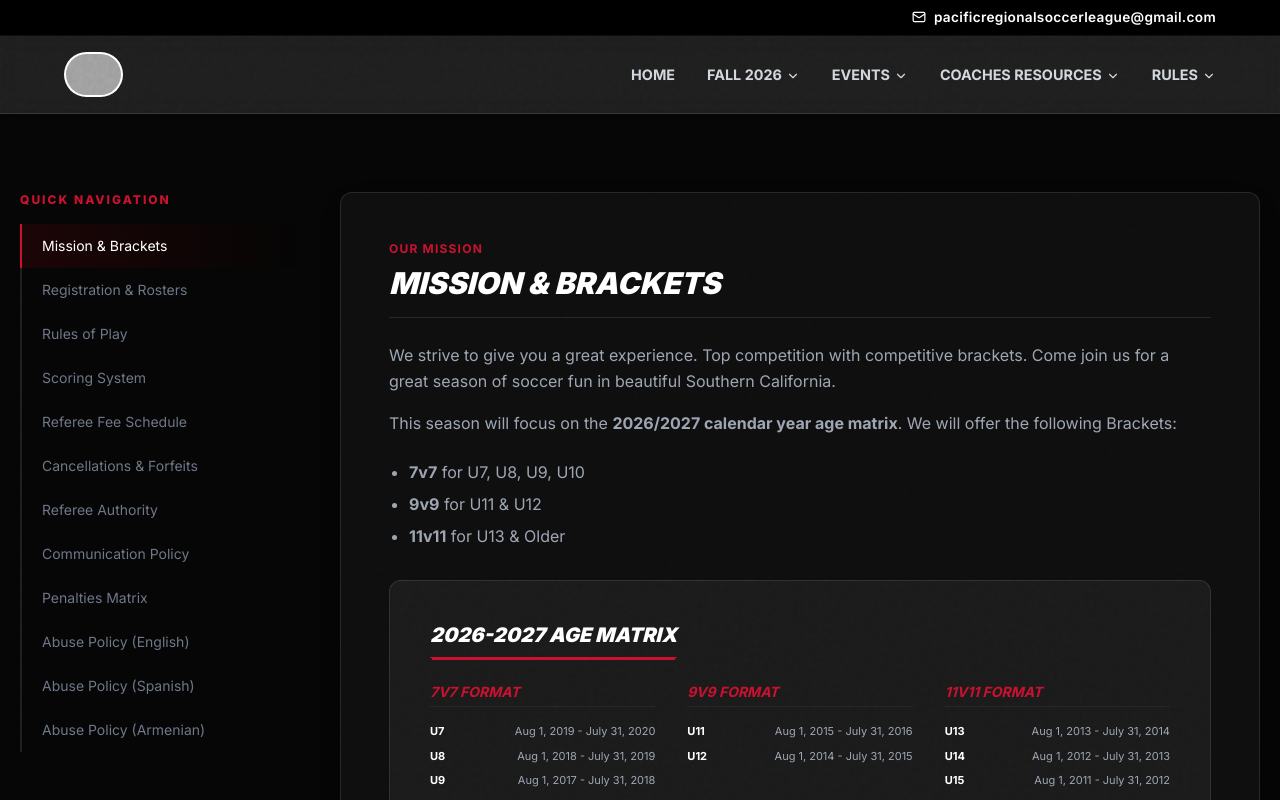
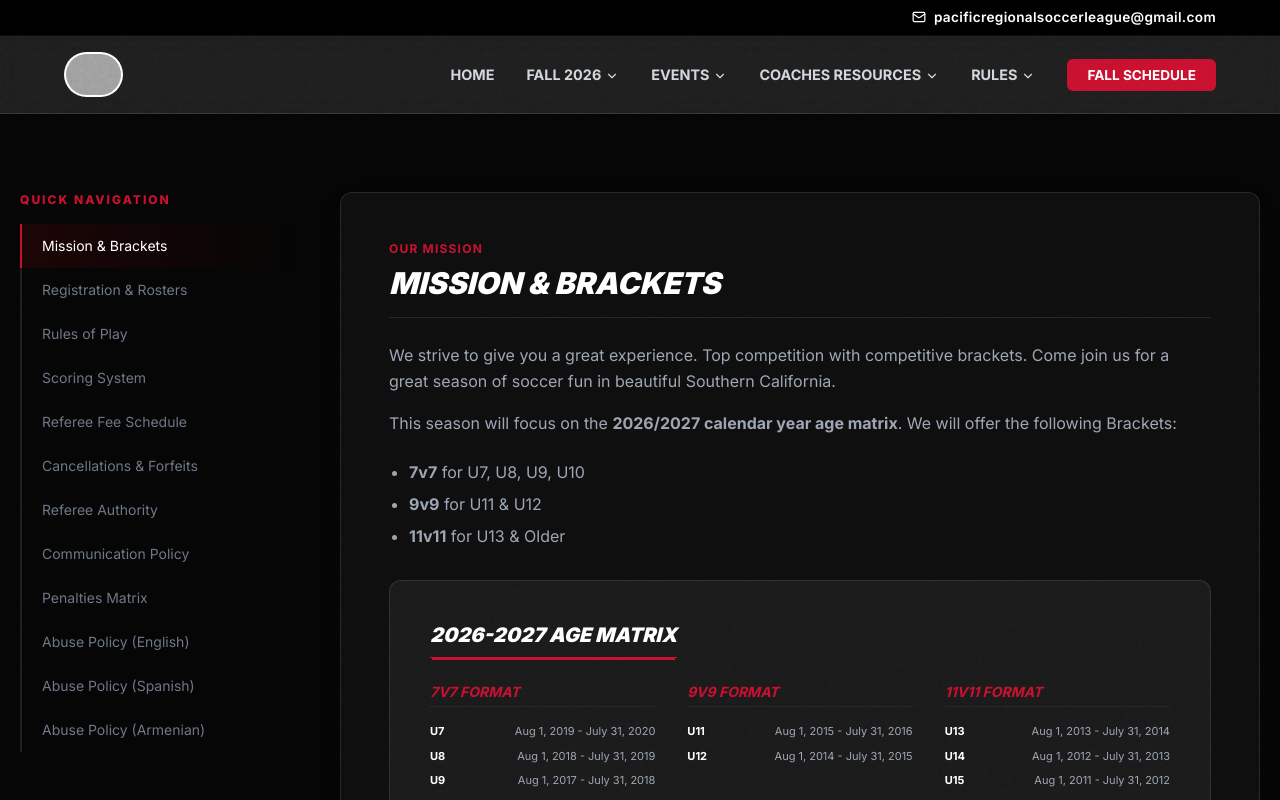
Before and after one commit to socalcustomcanopies/pacificregionalsoccer, a React (Vite) app: page /rules in a window 1280 px wide. Shown: the top 800 px of the page. Built offline with nearby package versions, Linux system fonts and the light colour scheme; grey boxes are pictures that could not be loaded.

Commit message:
feat: update navigation with fall schedule highlight
Promote the fall schedule to the primary call-to-action in the navigation menu across all pages and update highlight styling for consistency.

```diff
--- a/src/pages/AgeMatrix.tsx
+++ b/src/pages/AgeMatrix.tsx
@@ -33,8 +33,8 @@ export default function AgeMatrix() {
   const navLinks = [
     { name: 'Home', href: '/' },
     { name: "FALL 2026", dropdown: [
-      { name: 'Registration', href: 'https://soccer.sincsports.com/register/start.aspx?tid=PACRSL&tab=2&sub=0', highlight: true },
-      { name: 'Fall Schedule', href: 'https://soccer.sincsports.com/schedule.aspx?tid=PACRSL&tab=3&sub=0' },
+      { name: 'Registration', href: 'https://soccer.sincsports.com/register/start.aspx?tid=PACRSL&tab=2&sub=0' },
+      { name: 'Fall Schedule', href: 'https://soccer.sincsports.com/schedule.aspx?tid=PACRSL&tab=3&sub=0', highlight: true },
     ]},
     { name: 'Events', href: '/#events', dropdown: [
       { name: 'Fall League', href: 'https://soccer.sincsports.com/register/start.aspx?tid=PACRSL&tab=2&sub=0' },
@@ -144,6 +144,11 @@ export default function AgeMatrix() {
               )}
             </li>
           ))}
+          <li>
+            <a href="https://soccer.sincsports.com/schedule.aspx?tid=PACRSL&tab=3&sub=0" target="_blank" rel="noreferrer" className="bg-[#C8102E] text-white px-5 py-2 rounded-md font-bold text-[0.85rem] uppercase hover:bg-[#a00c24] transition-all">
+              Fall Schedule
+            </a>
+          </li>
         </ul>
 
         {/* Hamburger */}
--- a/src/pages/Home.tsx
+++ b/src/pages/Home.tsx
@@ -69,8 +69,8 @@ export default function Home() {
   const navLinks = [
     { name: 'Home', href: '/', icon: LayoutGrid },
     { name: "FALL 2026", icon: Calendar, dropdown: [
-      { name: 'Registration', href: 'https://soccer.sincsports.com/register/start.aspx?tid=PACRSL&tab=2&sub=0', highlight: true },
-      { name: 'Fall Schedule', href: 'https://soccer.sincsports.com/schedule.aspx?tid=PACRSL&tab=3&sub=0' },
+      { name: 'Registration', href: 'https://soccer.sincsports.com/register/start.aspx?tid=PACRSL&tab=2&sub=0' },
+      { name: 'Fall Schedule', href: 'https://soccer.sincsports.com/schedule.aspx?tid=PACRSL&tab=3&sub=0', highlight: true },
     ]},
     { name: 'Events', href: '/#events', icon: Calendar, dropdown: [
       { name: 'Fall League', href: 'https://soccer.sincsports.com/register/start.aspx?tid=PACRSL&tab=2&sub=0' },
@@ -186,8 +186,8 @@ export default function Home() {
             </li>
           ))}
           <li>
-            <a href="https://soccer.sincsports.com/register/start.aspx?tid=PACRSL&tab=2&sub=0" target="_blank" rel="noreferrer" className="bg-[#C8102E] text-white px-5 py-2 rounded-md font-bold text-[0.85rem] uppercase hover:bg-[#a00c24] transition-all">
-              Register Now
+            <a href="https://soccer.sincsports.com/schedule.aspx?tid=PACRSL&tab=3&sub=0" target="_blank" rel="noreferrer" className="bg-[#C8102E] text-white px-5 py-2 rounded-md font-bold text-[0.85rem] uppercase hover:bg-[#a00c24] transition-all">
+              Fall Schedule
             </a>
           </li>
         </ul>
--- a/src/pages/Rules.tsx
+++ b/src/pages/Rules.tsx
@@ -61,8 +61,8 @@ export default function Rules() {
   const navLinks = [
     { name: 'Home', href: '/' },
     { name: "FALL 2026", dropdown: [
-      { name: 'Registration', href: 'https://soccer.sincsports.com/register/start.aspx?tid=PACRSL&tab=2&sub=0', highlight: true },
-      { name: 'Fall Schedule', href: 'https://soccer.sincsports.com/schedule.aspx?tid=PACRSL&tab=3&sub=0' },
+      { name: 'Registration', href: 'https://soccer.sincsports.com/register/start.aspx?tid=PACRSL&tab=2&sub=0' },
+      { name: 'Fall Schedule', href: 'https://soccer.sincsports.com/schedule.aspx?tid=PACRSL&tab=3&sub=0', highlight: true },
     ]},
     { name: 'Events', href: '/#events', dropdown: [
       { name: 'Fall League', href: 'https://soccer.sincsports.com/register/start.aspx?tid=PACRSL&tab=2&sub=0' },
@@ -187,6 +187,11 @@ export default function Rules() {
               )}
             </li>
           ))}
+          <li>
+            <a href="https://soccer.sincsports.com/schedule.aspx?tid=PACRSL&tab=3&sub=0" target="_blank" rel="noreferrer" className="bg-[#C8102E] text-white px-5 py-2 rounded-md font-bold text-[0.85rem] uppercase hover:bg-[#a00c24] transition-all">
+              Fall Schedule
+            </a>
+          </li>
         </ul>
 
         {/* Hamburger */}
--- a/src/pages/SpringLeague.tsx
+++ b/src/pages/SpringLeague.tsx
@@ -39,8 +39,8 @@ export default function SpringLeague() {
   const navLinks = [
     { name: 'Home', href: '/' },
     { name: "FALL 2026", dropdown: [
-      { name: 'Registration', href: 'https://soccer.sincsports.com/register/start.aspx?tid=PACRSL&tab=2&sub=0', highlight: true },
-      { name: 'Fall Schedule', href: 'https://soccer.sincsports.com/schedule.aspx?tid=PACRSL&tab=3&sub=0' },
+      { name: 'Registration', href: 'https://soccer.sincsports.com/register/start.aspx?tid=PACRSL&tab=2&sub=0' },
+      { name: 'Fall Schedule', href: 'https://soccer.sincsports.com/schedule.aspx?tid=PACRSL&tab=3&sub=0', highlight: true },
     ]},
     { name: 'Events', href: '/#events', dropdown: [
       { name: 'Fall League', href: 'https://soccer.sincsports.com/register/start.aspx?tid=PACRSL&tab=2&sub=0' },
@@ -150,6 +150,11 @@ export default function SpringLeague() {
               )}
             </li>
           ))}
+          <li>
+            <a href="https://soccer.sincsports.com/schedule.aspx?tid=PACRSL&tab=3&sub=0" target="_blank" rel="noreferrer" className="bg-[#C8102E] text-white px-5 py-2 rounded-md font-bold text-[0.85rem] uppercase hover:bg-[#a00c24] transition-all">
+              Fall Schedule
+            </a>
+          </li>
         </ul>
 
         {/* Hamburger */}
--- a/src/pages/Success.tsx
+++ b/src/pages/Success.tsx
@@ -26,8 +26,8 @@ export default function Success() {
   const navLinks = [
     { name: 'Home', href: '/' },
     { name: "FALL 2026", dropdown: [
-      { name: 'Registration', href: 'https://soccer.sincsports.com/register/start.aspx?tid=PACRSL&tab=2&sub=0', highlight: true },
-      { name: 'Fall Schedule', href: 'https://soccer.sincsports.com/schedule.aspx?tid=PACRSL&tab=3&sub=0' },
+      { name: 'Registration', href: 'https://soccer.sincsports.com/register/start.aspx?tid=PACRSL&tab=2&sub=0' },
+      { name: 'Fall Schedule', href: 'https://soccer.sincsports.com/schedule.aspx?tid=PACRSL&tab=3&sub=0', highlight: true },
     ]},
     { name: 'Events', href: '/#events', dropdown: [
       { name: 'Fall League', href: 'https://soccer.sincsports.com/register/start.aspx?tid=PACRSL&tab=2&sub=0' },
@@ -137,6 +137,11 @@ export default function Success() {
               )}
             </li>
           ))}
+          <li>
+            <a href="https://soccer.sincsports.com/schedule.aspx?tid=PACRSL&tab=3&sub=0" target="_blank" rel="noreferrer" className="bg-[#C8102E] text-white px-5 py-2 rounded-md font-bold text-[0.85rem] uppercase hover:bg-[#a00c24] transition-all">
+              Fall Schedule
+            </a>
+          </li>
         </ul>
 
         {/* Hamburger */}
--- a/src/pages/Tournaments.tsx
+++ b/src/pages/Tournaments.tsx
@@ -33,8 +33,8 @@ export default function Tournaments() {
   const navLinks = [
     { name: 'Home', href: '/' },
     { name: "FALL 2026", dropdown: [
-      { name: 'Registration', href: 'https://soccer.sincsports.com/register/start.aspx?tid=PACRSL&tab=2&sub=0', highlight: true },
-      { name: 'Fall Schedule', href: 'https://soccer.sincsports.com/schedule.aspx?tid=PACRSL&tab=3&sub=0' },
+      { name: 'Registration', href: 'https://soccer.sincsports.com/register/start.aspx?tid=PACRSL&tab=2&sub=0' },
+      { name: 'Fall Schedule', href: 'https://soccer.sincsports.com/schedule.aspx?tid=PACRSL&tab=3&sub=0', highlight: true },
     ]},
     { name: 'Events', href: '/#events', dropdown: [
       { name: 'Fall League', href: 'https://soccer.sincsports.com/register/start.aspx?tid=PACRSL&tab=2&sub=0' },
@@ -144,6 +144,11 @@ export default function Tournaments() {
               )}
             </li>
           ))}
+          <li>
+            <a href="https://soccer.sincsports.com/schedule.aspx?tid=PACRSL&tab=3&sub=0" target="_blank" rel="noreferrer" className="bg-[#C8102E] text-white px-5 py-2 rounded-md font-bold text-[0.85rem] uppercase hover:bg-[#a00c24] transition-all">
+              Fall Schedule
+            </a>
+          </li>
         </ul>
 
         {/* Hamburger */}
```
